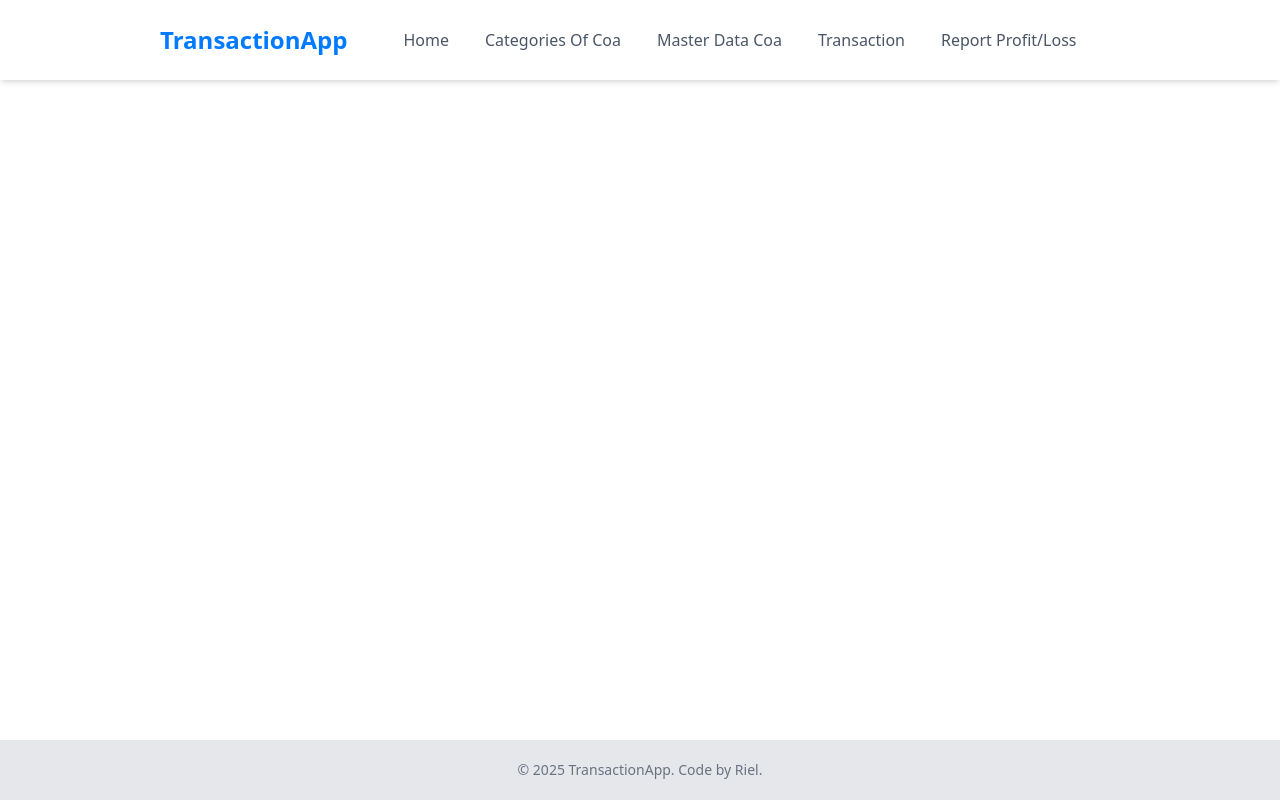
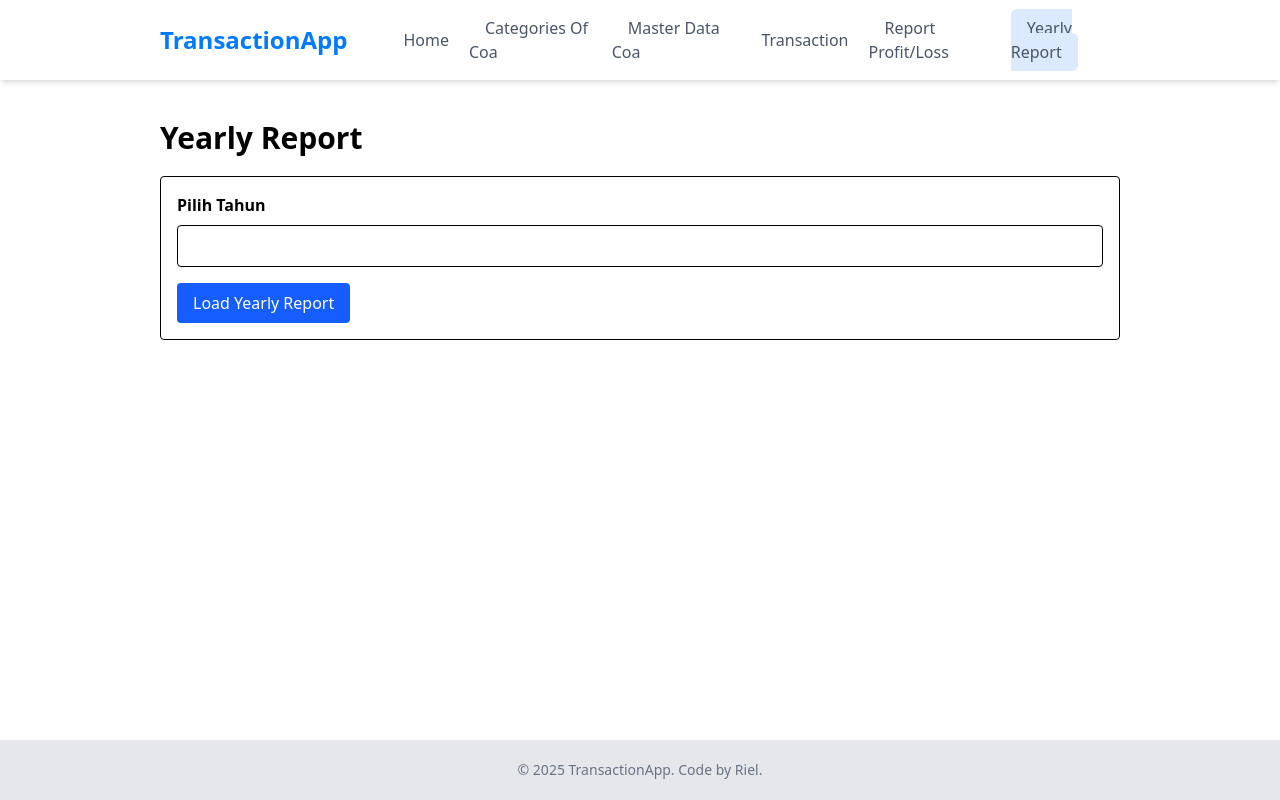
Before and after one commit to aldinpramudya/vue-engineer-webapp, a Nuxt app: page /yearReport in a window 1280 px wide. Built offline with nearby package versions, Linux system fonts and the light colour scheme.

Commit message:
feat(yearReport) : add year Report consume API

```diff
--- a/app/components/AppNavbar.vue
+++ b/app/components/AppNavbar.vue
@@ -36,5 +36,6 @@ const links = [
     { id: 3, name: 'Master Data Coa', path: '/master-data' },
     { id: 4, name: 'Transaction', path: '/transaction' },
     { id: 5, name: 'Report Profit/Loss', path: '/report' },
+    { id: 6, name: 'Yearly Report', path: '/yearReport' },
 ]
 </script>
--- a/app/pages/report.vue
+++ b/app/pages/report.vue
@@ -132,12 +132,10 @@ const loadReport = async () => {
             }
         })
 
-        // langsung ambil dari API
         totalAllDebit.value = res.total_all_debit
         totalAllCredit.value = res.total_all_credit
         netIncome.value = res.net_income
 
-        // pisahkan income & expenses otomatis berdasarkan nilai debit/credit
         income.value = res.data.filter(i => Number(i.total_credit) > 0)
         expenses.value = res.data.filter(i => Number(i.total_debit) > 0)
 
--- /dev/null
+++ b/app/pages/yearReport.vue
@@ -0,0 +1,137 @@
+<template>
+    <div>
+        <TitlePage title="Yearly Report" />
+
+        <div class="pt-5">
+            <div class="border p-4 rounded mb-6">
+                <label class="block mb-2 font-semibold">Pilih Tahun</label>
+                <input type="number" v-model="year" class="border p-2 rounded mb-4 w-full" />
+
+                <button @click="loadReportYear" class="bg-blue-600 text-white px-4 py-2 rounded">
+                    Load Yearly Report
+                </button>
+            </div>
+
+            <div v-if="errorMessage" class="bg-red-200 text-red-700 p-3 rounded mb-4">
+                {{ errorMessage }}
+            </div>
+
+            <div v-if="loading" class="text-gray-500">Loading...</div>
+
+            <!-- ========================= -->
+            <!-- DISPLAY YEARLY REPORT     -->
+            <!-- ========================= -->
+            <div v-for="item in yearlyData" :key="item.month" class="mb-12">
+
+                <h2 class="text-xl font-bold mb-3">
+                    {{ item.month_name }}
+                </h2>
+
+                <table class="w-full border">
+                    <thead>
+                        <tr class="bg-gray-200">
+                            <th class="p-2 border">Category</th>
+                            <th class="p-2 border">Amount</th>
+                        </tr>
+                    </thead>
+
+                    <tbody>
+                        <!-- INCOME -->
+                        <tr class="bg-green-200 font-bold">
+                            <td class="p-2 border" colspan="2">INCOME</td>
+                        </tr>
+
+                        <tr v-for="i in item.income" :key="'inc-' + i.category_id" class="bg-green-50">
+                            <td class="p-2 border">{{ i.category_name }}</td>
+                            <td class="p-2 border text-right">
+                                {{ formatAmount(i.total_credit - i.total_debit) }}
+                            </td>
+                        </tr>
+
+                        <tr class="bg-green-300 font-bold">
+                            <td class="p-2 border">Total Income</td>
+                            <td class="p-2 border text-right">
+                                {{ formatAmount(item.total_credit) }}
+                            </td>
+                        </tr>
+
+                        <!-- EXPENSES -->
+                        <tr class="bg-red-200 font-bold">
+                            <td class="p-2 border" colspan="2">EXPENSES</td>
+                        </tr>
+
+                        <tr v-for="e in item.expenses" :key="'exp-' + e.category_id" class="bg-red-50">
+                            <td class="p-2 border">{{ e.category_name }}</td>
+                            <td class="p-2 border text-right">
+                                -{{ formatAmount(e.total_debit - e.total_credit) }}
+                            </td>
+                        </tr>
+
+                        <tr class="bg-red-300 font-bold">
+                            <td class="p-2 border">Total Expenses</td>
+                            <td class="p-2 border text-right">
+                                -{{ formatAmount(item.total_debit) }}
+                            </td>
+                        </tr>
+
+                        <!-- NET INCOME -->
+                        <tr class="bg-yellow-200 font-bold">
+                            <td class="p-2 border text-center">Net Income</td>
+                            <td class="p-2 border text-right">
+                                {{ formatAmount(item.net_income) }}
+                            </td>
+                        </tr>
+                    </tbody>
+                </table>
+
+            </div>
+
+        </div>
+    </div>
+</template>
+
+<script setup>
+const year = ref("");
+const loading = ref(false);
+const errorMessage = ref("");
+
+const yearlyData = ref([]);
+
+// Format angka
+const formatAmount = (val) =>
+    Number(val).toLocaleString("id-ID", { minimumFractionDigits: 0 });
+
+// LOAD YEARLY REPORT
+const loadReportYear = async () => {
+    if (!year.value) {
+        errorMessage.value = "Masukkan Tahun terlebih dahulu";
+        return;
+    }
+
+    loading.value = true;
+    errorMessage.value = "";
+    yearlyData.value = [];
+
+    try {
+        const res = await $fetch("http://127.0.0.1:8000/api/get-year-laporan-profit-loss", {
+            method: "GET",
+            query: { year: year.value },
+        });
+
+        // Transformasi per bulan: pisahkan income/expenses
+        yearlyData.value = res.data.map((m) => {
+            return {
+                ...m,
+                income: m.categories.filter((c) => Number(c.total_credit) > 0),
+                expenses: m.categories.filter((c) => Number(c.total_debit) > 0),
+            };
+        });
+
+    } catch (err) {
+        errorMessage.value = "Gagal memuat laporan tahunan.";
+        console.error(err);
+    }
+
+    loading.value = false;
+};
+</script>
```
